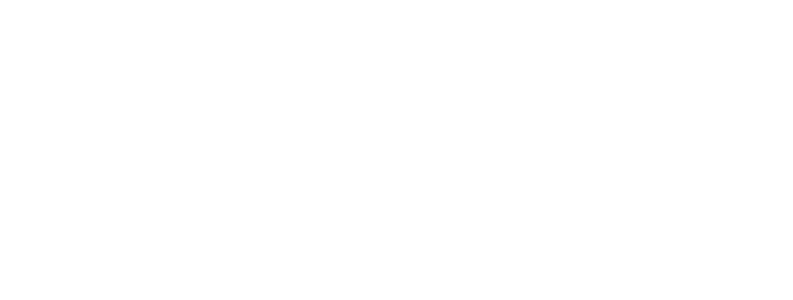
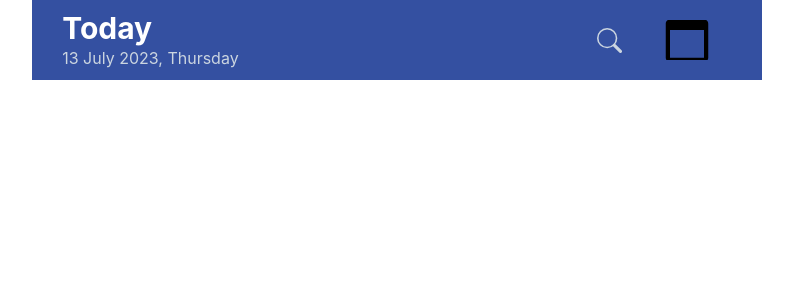
Before and after one commit to ritesh22201/GizzBlizz, a React (Create React App) app in the folder full-stack-todos/frontend/: page / in a window 1280 px wide. Shown: the top 300 px of the page, without its empty margins (243-1036 px from the left). Built offline with nearby package versions, Linux system fonts and the light colour scheme.

Commit message:
code added

```diff
--- a/full-stack-todos/frontend/src/App.tsx
+++ b/full-stack-todos/frontend/src/App.tsx
@@ -10,9 +10,10 @@
   theme,
 } from "@chakra-ui/react"
 import { ColorModeSwitcher } from "./ColorModeSwitcher"
+import Navbar from "./components/Navbar"
 
 export const App = () => (
   <Box>
-
+    <Navbar/>
   </Box>
 )
--- a/full-stack-todos/frontend/src/components/Navbar.tsx
+++ b/full-stack-todos/frontend/src/components/Navbar.tsx
@@ -1,9 +1,34 @@
-import React from 'react'
+import { Box, Flex, Heading, Input, Text } from '@chakra-ui/react';
+import React, { useState } from 'react'
+import { BsSearch } from 'react-icons/bs';
+import '../css/Navbar.css';
 
 const Navbar = () => {
-  return (
-    <div>Navbar</div>
-  )
+    const [openSearch, setOpenSearch] = useState(false);
+    let monthArr = ['Jan', 'Feb', 'March', 'April', 'May', 'June', 'July', 'Aug', 'Sep', 'Oct', 'Nov', 'Dec'];
+    let dayArr = ['Sunday', 'Monday', 'Tuesday', 'Wednesday', 'Thursday', 'Friday', 'Saturday'];
+
+    const today = new Date();
+    const date = today.getDate() + ' ' + monthArr[today.getMonth()] + ' ' + today.getFullYear() + ', ' + dayArr[today.getDay()];
+
+    return (
+        <Box p={'10px 30px'} w={'57%'} margin={'auto'} bg={'#3450a1'}>
+            <Flex justifyContent={'space-between'} alignItems={'center'}>
+                <Box>
+                    <Heading color={'white'} as={'h1'} size={'lg'} >Today</Heading>
+                    <Text color={'gray.300'}>{date}</Text>
+                </Box>
+                <Flex alignItems={'center'} gap={'20px'}>
+                    {!openSearch ?
+                        <BsSearch onClick={() => setOpenSearch(true)} fontSize={'25px'} color='#CBD5E0' />
+                        :
+                        <Input focusBorderColor='none' m={'20px 0'} color={'gray.300'} type='text' placeholder='Search...' />
+                    }
+                    <Input focusBorderColor='none' color={'gray.300'} type='date' id='dateInput' value={'none'} />
+                </Flex>
+            </Flex>
+        </Box>
+    )
 }
 
 export default Navbar;
--- a/full-stack-todos/frontend/src/components/TodoInput.tsx
+++ b/full-stack-todos/frontend/src/components/TodoInput.tsx
@@ -6,6 +6,7 @@
         <Box>
             <form>
                 <Input type='text' placeContent={'Add a todo...'} />
+
             </form>
         </Box>
     )
--- /dev/null
+++ b/full-stack-todos/frontend/src/css/Navbar.css
@@ -0,0 +1,22 @@
+#dateInput {
+    width: 90px;
+    font-size: 55px;
+    border: none;
+    appearance: none;
+    -webkit-appearance: none;
+}
+
+/* #dateInput:required:invalid::-webkit-datetime-edit {
+    color: transparent;
+}
+#dateInput:focus::-webkit-datetime-edit {
+    color: black !important;
+} */
+
+#dateInput::before {
+	content: attr(data-placeholder);
+	width: 100%;
+}
+
+/* #dateInput:focus::before,
+#dateInput:valid::before { display: none } */
--- a/full-stack-todos/frontend/src/redux/todosReducer/reducer.js
+++ /dev/null
@@ -1,17 +0,0 @@
-// const StateType = {
-//     title : String,
-//     status : Boolean
-// }
-
-const initialState = {
-    title : '',
-    status : false
-}
-
-export const reducer = (state = initialState, {type, payload}) => {
-    switch(type){
-        default : {
-            return state;
-        }
-    }
-}
--- /dev/null
+++ b/full-stack-todos/frontend/src/redux/todosReducer/reducer.ts
@@ -0,0 +1,14 @@
+
+const initialState = {
+    title : '',
+    status : false
+}
+
+export const reducer = (state = initialState) => {
+    return state;
+    // switch(type){
+    //     default : {
+    //         return state;
+    //     }
+    // }
+}
```
Also changed, not shown: full-stack-todos/frontend/src/components/TodoItem.tsx (+16 -4 lines), full-stack-todos/frontend/src/redux/store.ts (renamed from full-stack-todos/frontend/src/redux/store.js), full-stack-todos/frontend/src/redux/todosReducer/action.ts (renamed from full-stack-todos/frontend/src/redux/todosReducer/action.js), full-stack-todos/frontend/src/redux/todosReducer/actionTypes.ts (renamed from full-stack-todos/frontend/src/redux/todosReducer/actionTypes.js).
